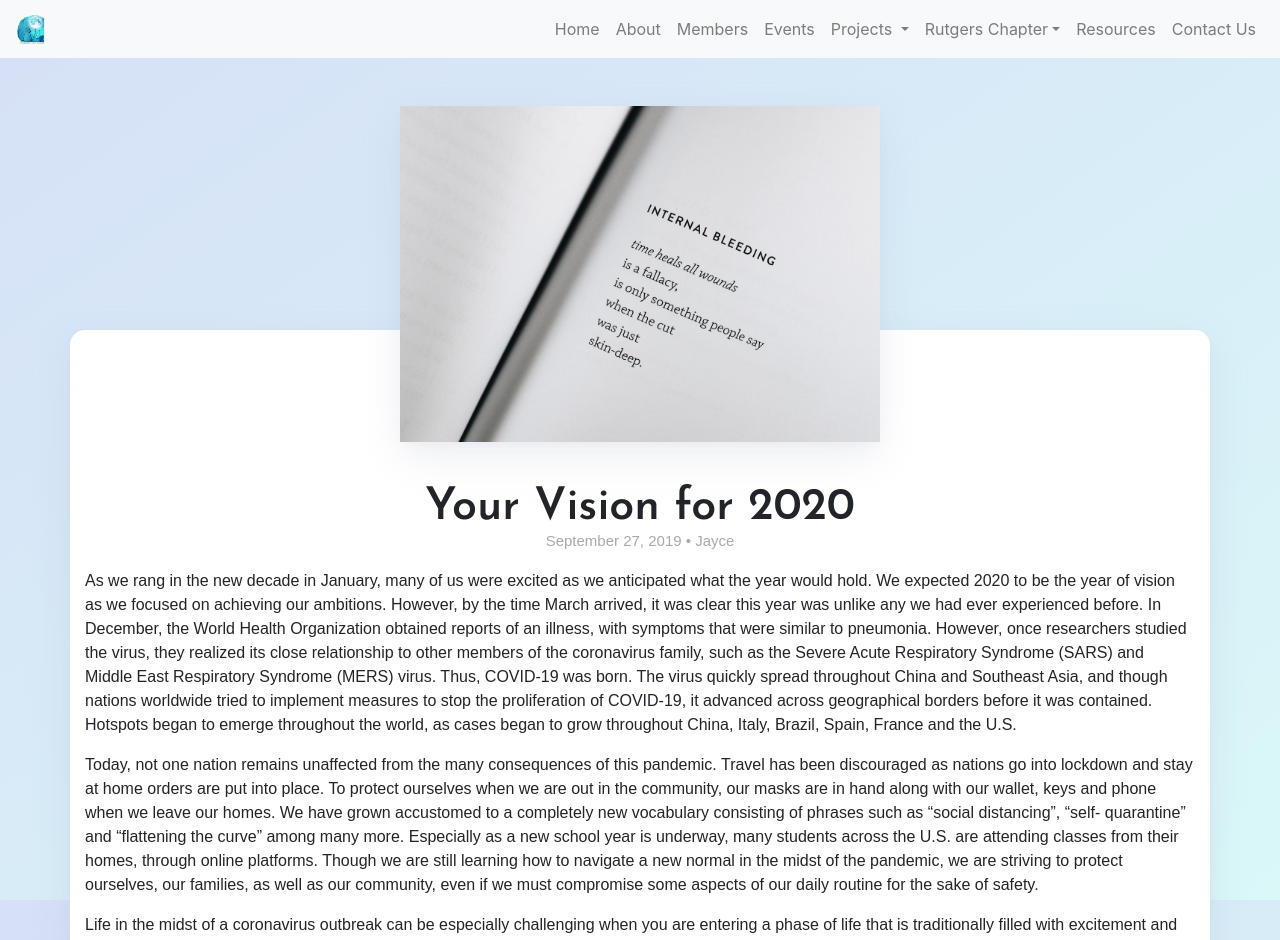
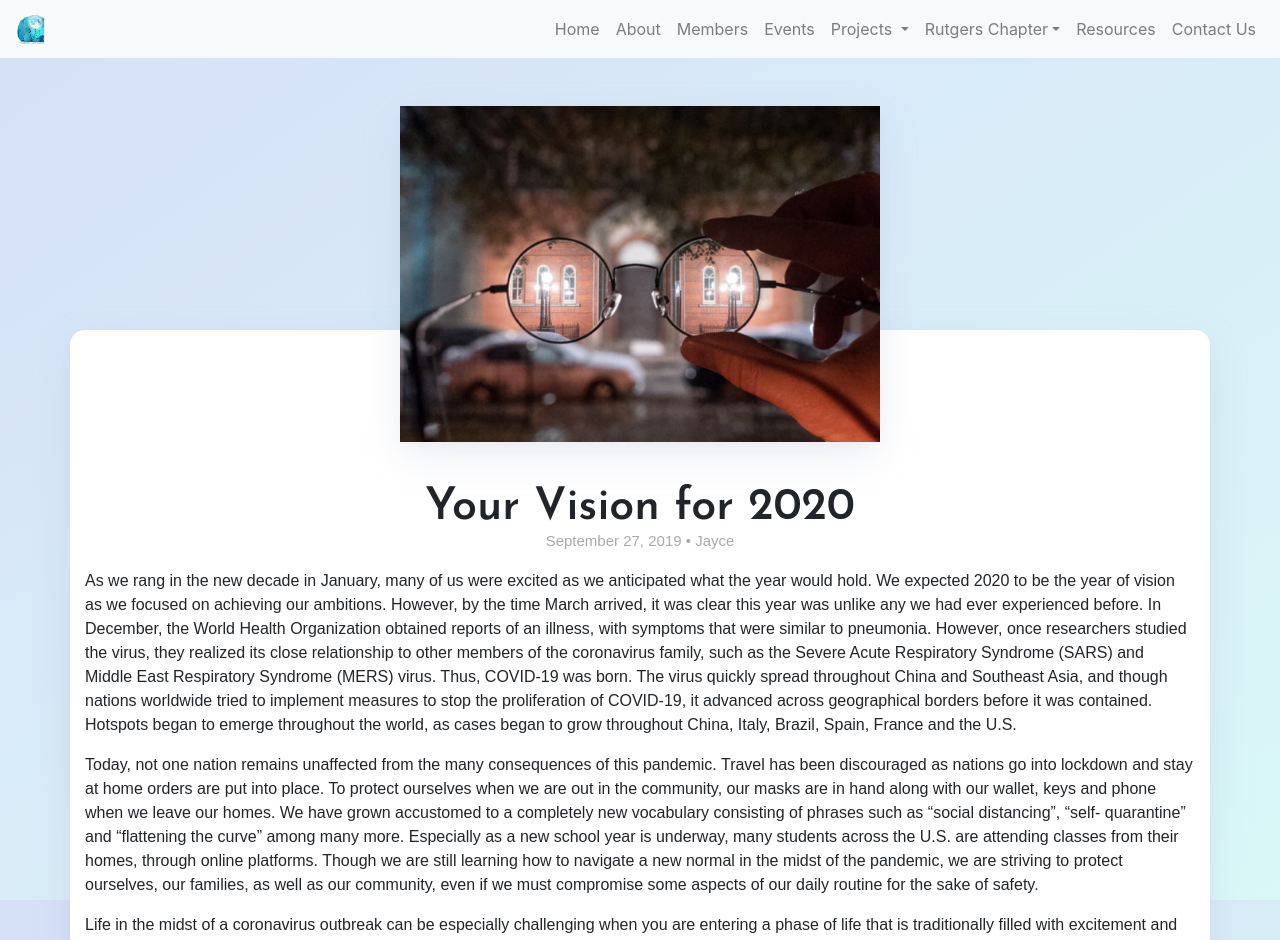
Before and after one commit to togethernotalone/togethernotalone.github.io, a Jekyll site: the page built from _posts/2019-09-27-Your-Vision-For-2020.md, in a window 1280 px wide. Shown: the top 940 px of the page. Built offline with Jekyll 4.4.1, drawn with Linux system fonts in a browser that asks for light colours; nearby versions of some CDN libraries; some web fonts are replaced.

Commit message:
vision for 2020 bp

```diff
--- a/_posts/2019-09-27-Your-Vision-For-2020.md
+++ b/_posts/2019-09-27-Your-Vision-For-2020.md
@@ -2,7 +2,7 @@
 title: Your Vision for 2020
 layout: post
 author: Jayce
-image: "/assets/BP2.jpg"
+image: "/assets/BP12.png"
 post_description: As we look forward to the future in the midst of the pandemic, what does this new reality look like, and how do we as humans adapt to the long-term changes COV-19 has brought?
 categories: [Challenges, Mental Health, Self-care, Acceptance]
 permalink: /:title
```
Also changed, not shown: assets/BP12.png (added).
